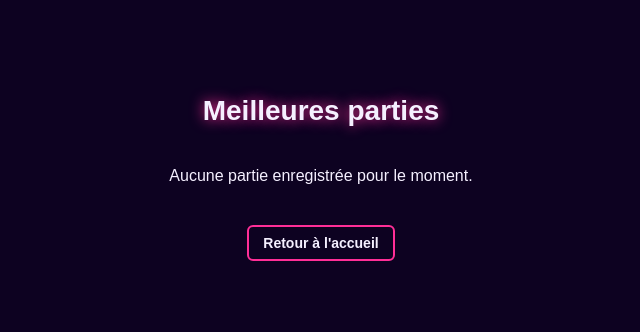
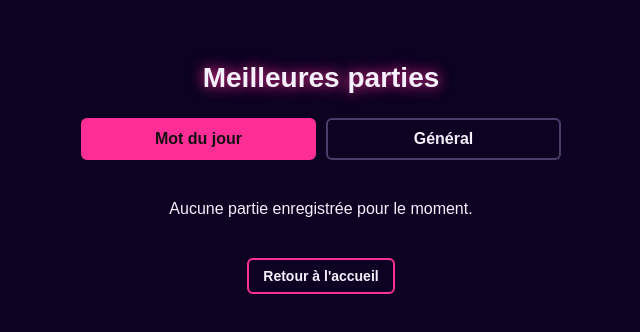
Before and after one commit to Hrefernandes/MotMystere-FRONTEND, a React (Vite) app: page /scores in a window 1280 px wide. Shown: the part 246-578 px from the top of the page, without its empty margins (319-959 px from the left). Built offline with nearby package versions, Linux system fonts and the light colour scheme.

Commit message:
add: Score par Mode

```diff
--- a/src/pages/Score.jsx
+++ b/src/pages/Score.jsx
@@ -1,17 +1,55 @@
+import { useState } from 'react'
 import { useNavigate } from 'react-router-dom'
 import { getGames } from '../utils/score'
 import '../style/Score.css'
 
+const aujourdhui = () =>
+  new Date().toLocaleDateString('fr-CA', { timeZone: 'Europe/Paris' })
+
+function trier(a, b) {
+  return (
+    b.points - a.points ||
+    (a.temps ?? Infinity) - (b.temps ?? Infinity) ||
+    a.essais - b.essais ||
+    b.date.localeCompare(a.date)
+  )
+}
+
 function Scores() {
   const navigate = useNavigate()
+  const [onglet, setOnglet] = useState('daily')
 
-  const meilleures = [...getGames()]
-    .sort((a, b) => b.points - a.points)
+  const parties = getGames()
+
+  const meilleures = parties
+    .filter((partie) =>
+      onglet === 'daily'
+        ? partie.mode === 'daily' && partie.date === aujourdhui()
+        : partie.mode !== 'daily'
+    )
+    .sort(trier)
     .slice(0, 10)
 
   return (
     <main className="scores">
       <h1 className="scores-titre">Meilleures parties</h1>
+
+      <div className="scores-onglets">
+        <button
+          className={onglet === 'daily' ? 'scores-onglet actif' : 'scores-onglet'}
+          type="button"
+          onClick={() => setOnglet('daily')}
+        >
+          Mot du jour
+        </button>
+        <button
+          className={onglet === 'free' ? 'scores-onglet actif' : 'scores-onglet'}
+          type="button"
+          onClick={() => setOnglet('free')}
+        >
+          Général
+        </button>
+      </div>
 
       {meilleures.length === 0 ? (
         <p className="scores-vide">Aucune partie enregistrée pour le moment.</p>
@@ -25,6 +63,8 @@ function Scores() {
                 <strong className="scores-pseudo">{partie.pseudo}</strong>
                 <span className="scores-detail">
                   {partie.mot.toUpperCase()} · {partie.essais} {partie.essais > 1 ? 'essais' : 'essai'}
+                  {' · '}
+                  {new Date(partie.date).toLocaleDateString('fr-FR')}
                 </span>
               </div>
 
--- a/src/style/Score.css
+++ b/src/style/Score.css
@@ -82,3 +82,28 @@
   color: var(--texte);
   opacity: 0.6;
 }
+
+.scores-onglets {
+  display: flex;
+  gap: 10px;
+  width: 100%;
+}
+
+.scores-onglet {
+  flex: 1;
+  padding: 10px;
+  font-family: inherit;
+  font-size: 16px;
+  font-weight: 700;
+  color: var(--texte);
+  background: transparent;
+  border: 2px solid var(--gris);
+  border-radius: 6px;
+  cursor: pointer;
+}
+
+.scores-onglet.actif {
+  color: var(--noir);
+  background: var(--accent);
+  border-color: var(--accent);
+}
```
